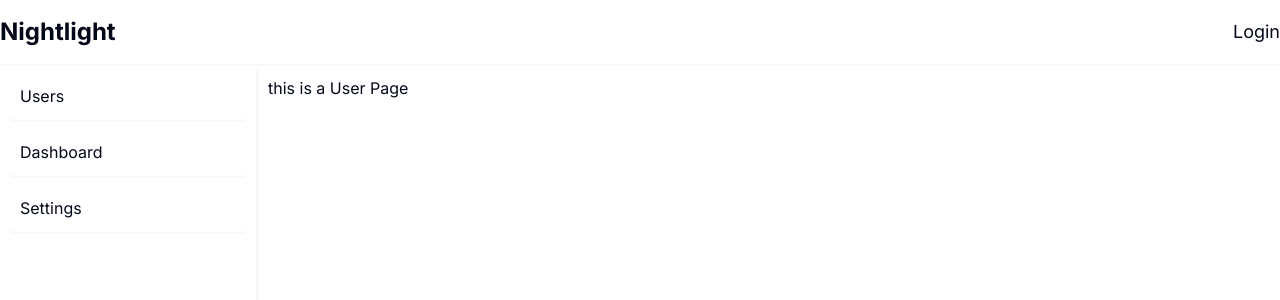
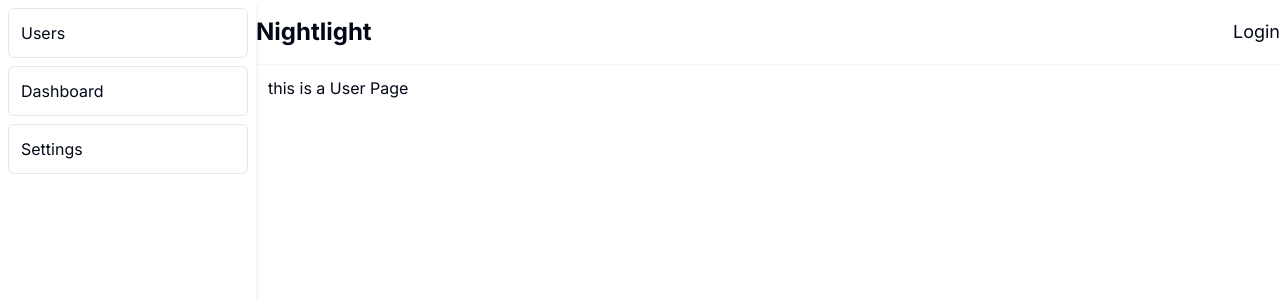
Before and after one commit to aichijimoren123/Nightlight, a Next.js app: page /users in a window 1280 px wide. Shown: the top 300 px of the page. Built offline with nearby package versions, Linux system fonts and the light colour scheme.

Commit message:
add some layout components

```diff
--- /dev/null
+++ b/app/(core)/Header.tsx
@@ -0,0 +1,20 @@
+import { cn } from "@/lib/utils";
+
+export default function Header({ className }: { className?: string }) {
+  return (
+    <header className={cn(className, "shadow-sm")}>
+      <nav className="flex justify-between items-center py-4">
+        <div>
+          <a href="/" className="text-2xl font-bold">
+            Nightlight
+          </a>
+        </div>
+        <div>
+          <a href="/auth/login" className="text-lg">
+            Login
+          </a>
+        </div>
+      </nav>
+    </header>
+  );
+}
--- a/app/(core)/SidebarMenu.tsx
+++ b/app/(core)/SidebarMenu.tsx
@@ -11,7 +11,7 @@ export default function SidebarMenu({ className }: { className: string }) {
   return (
     <aside className={cn(className, "flex flex-col p-2 gap-2")}>
       {links.map((link) => (
-        <div key={link.href} className="shadow-sm p-3 rounded-md">
+        <div key={link.href} className=" border-[1px] p-3 rounded-md">
           <Link key={link.href} href={link.href}>
             {link.label}
           </Link>
--- a/app/(core)/layout.tsx
+++ b/app/(core)/layout.tsx
@@ -1,24 +1,12 @@
+import Header from "./Header";
 import SidebarMenu from "./SidebarMenu";
 
 export default function Layout({ children }: { children: React.ReactNode }) {
   return (
-    <div className="flex flex-col min-h-screen">
-      <header className="shadow-sm">
-        <nav className="flex justify-between items-center py-4">
-          <div>
-            <a href="/" className="text-2xl font-bold">
-              Nightlight
-            </a>
-          </div>
-          <div>
-            <a href="/auth/login" className="text-lg">
-              Login
-            </a>
-          </div>
-        </nav>
-      </header>
-      <main className="flex-1 flex">
-        <SidebarMenu className="w-64 shadow-md" />
+    <div className="flex min-h-screen">
+      <SidebarMenu className="w-64 shadow-md" />
+      <main className="flex-1 flex flex-col">
+        <Header />
         <main className="flex-1 p-3">{children}</main>
       </main>
     </div>
--- a/next.config.mjs
+++ b/next.config.mjs
@@ -1,4 +1,14 @@
 /** @type {import('next').NextConfig} */
-const nextConfig = {};
+const nextConfig = {
+  async redirects() {
+    return [
+      {
+        source: "/",
+        destination: "/dashboard",
+        permanent: true,
+      },
+    ];
+  },
+};
 
 export default nextConfig;
--- a/package.json
+++ b/package.json
@@ -17,6 +17,7 @@
     "next": "14.1.0",
     "react": "^18",
     "react-dom": "^18",
+    "react-hot-toast": "^2.4.1",
     "tailwind-merge": "^2.2.1",
     "tailwindcss-animate": "^1.0.7"
   },
```
Also changed, not shown: .eslintrc.json, 1 other file (tests, documents, lock files or other folders).
